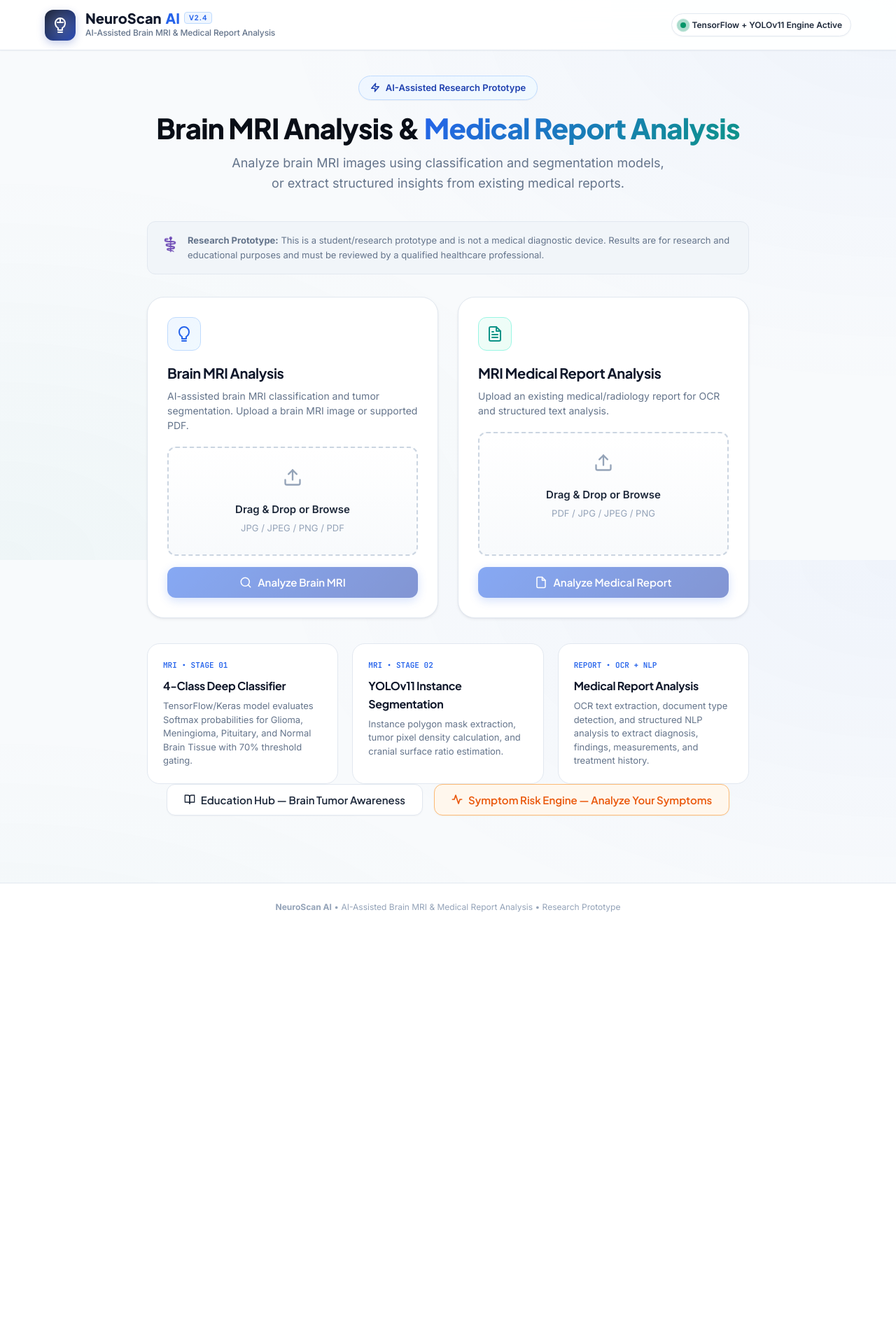
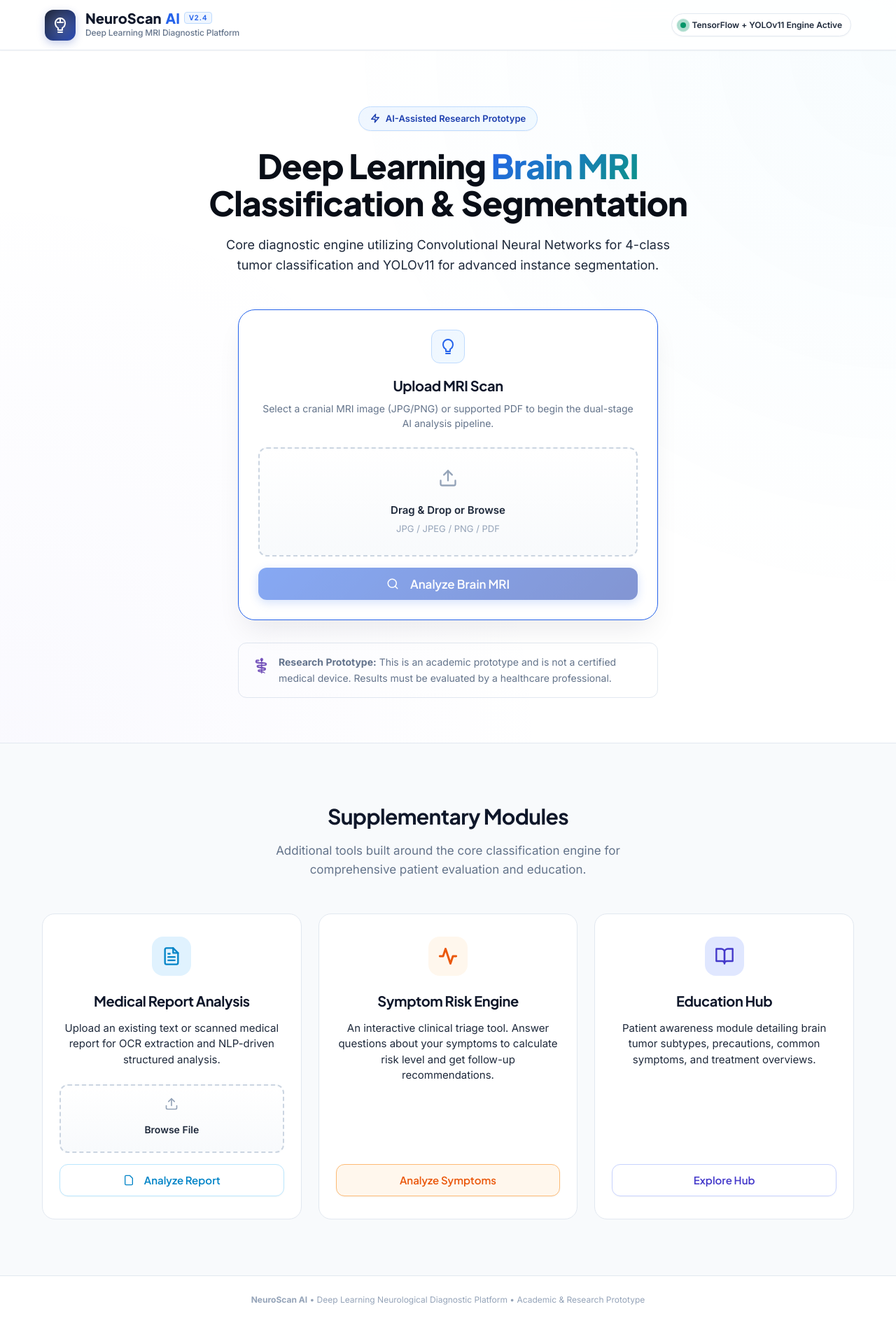
Before and after one commit to yashkesari/brain-tumor-flask, a Flask app: page / in a window 1280 px wide. Shown: the whole page at 70% size. Before the commit the page ends 1303 px from the top, so only its background shows below. Run offline with Flask 3, Linux system fonts and the light colour scheme.

Commit message:
style: redesign homepage to match architectural hierarchy
- Redesigned index.html to heavily emphasize MRI Classification and Segmentation (CNN + YOLO) as the primary hero module
- Moved Medical Report Analysis to the 'Supplementary Modules' section
- Consolidated Report Analysis, Symptom Risk Engine, and Education Hub into a structured 3-column add-on grid
- Enhanced visual aesthetics with a cleaner, highly professional UI layout

```diff
--- a/templates/index.html
+++ b/templates/index.html
@@ -12,6 +12,132 @@
 
     <!-- Stylesheet -->
     <link rel="stylesheet" href="{{ url_for('static', filename='style.css') }}">
+
+    <style>
+        .ns-hero-section {
+            background-color: var(--surface-white);
+            padding: 80px 0 64px 0;
+            border-bottom: 1px solid var(--slate-200);
+            position: relative;
+            overflow: hidden;
+        }
+
+        /* Subtle background pattern */
+        .ns-hero-section::before {
+            content: '';
+            position: absolute;
+            top: 0; left: 0; right: 0; bottom: 0;
+            background: radial-gradient(circle at top right, rgba(14, 165, 233, 0.03), transparent 50%),
+                        radial-gradient(circle at bottom left, rgba(79, 70, 229, 0.03), transparent 50%);
+            pointer-events: none;
+            z-index: 0;
+        }
+
+        .ns-hero-content {
+            position: relative;
+            z-index: 1;
+            text-align: center;
+            max-width: 800px;
+            margin: 0 auto 48px auto;
+        }
+
+        .ns-primary-form-wrapper {
+            max-width: 600px;
+            margin: 0 auto;
+            position: relative;
+            z-index: 1;
+        }
+
+        /* Elevate the primary form */
+        #ns-mri-form {
+            box-shadow: 0 20px 40px -12px rgba(15, 23, 42, 0.1);
+            border: 1px solid var(--primary-accent);
+            transform: translateY(0);
+            transition: transform 0.3s, box-shadow 0.3s;
+        }
+
+        #ns-mri-form:hover {
+            transform: translateY(-4px);
+            box-shadow: 0 24px 48px -12px rgba(15, 23, 42, 0.15);
+        }
+
+        .ns-addons-section {
+            padding: 80px 0;
+            background-color: var(--slate-50);
+        }
+
+        .ns-addons-grid {
+            display: grid;
+            grid-template-columns: repeat(3, 1fr);
+            gap: 24px;
+            margin-top: 48px;
+        }
+
+        @media (max-width: 1024px) {
+            .ns-addons-grid {
+                grid-template-columns: repeat(2, 1fr);
+            }
+        }
+        @media (max-width: 768px) {
+            .ns-addons-grid {
+                grid-template-columns: 1fr;
+            }
+        }
+
+        .ns-addon-card {
+            display: flex;
+            flex-direction: column;
+            background: var(--surface-white);
+            border: 1px solid var(--slate-200);
+            border-radius: var(--radius-lg);
+            padding: 32px 24px;
+            text-align: center;
+            height: 100%;
+            transition: all 0.2s;
+        }
+
+        .ns-addon-card:hover {
+            border-color: var(--slate-300);
+            box-shadow: 0 12px 24px -8px rgba(15, 23, 42, 0.05);
+        }
+
+        .ns-addon-card__icon {
+            width: 56px;
+            height: 56px;
+            border-radius: 16px;
+            display: flex;
+            align-items: center;
+            justify-content: center;
+            margin: 0 auto 20px auto;
+        }
+
+        .ns-addon-card__title {
+            font-size: 1.25rem;
+            font-weight: 700;
+            color: var(--navy-900);
+            margin-bottom: 12px;
+        }
+
+        .ns-addon-card__desc {
+            font-size: 0.9375rem;
+            color: var(--slate-600);
+            margin-bottom: 24px;
+            line-height: 1.5;
+            flex-grow: 1;
+        }
+
+        /* Specific Add-on colors */
+        .ns-addon--report .ns-addon-card__icon { background: #e0f2fe; color: #0284c7; }
+        .ns-addon--report .ns-btn { border-color: #bae6fd; color: #0284c7; width: 100%; justify-content: center; }
+
+        .ns-addon--symptom .ns-addon-card__icon { background: #fff7ed; color: #ea580c; }
+        .ns-addon--symptom .ns-btn { border-color: #fdba74; color: #ea580c; background: #fff7ed; width: 100%; justify-content: center; }
+        .ns-addon--symptom .ns-btn:hover { background: #ffedd5; }
+
+        .ns-addon--edu .ns-addon-card__icon { background: #e0e7ff; color: #4338ca; }
+        .ns-addon--edu .ns-btn { border-color: #c7d2fe; color: #4338ca; background: #e0e7ff; width: 100%; justify-content: center; }
+        .ns-addon--edu .ns-btn:hover { background: #d1d5db; /* overridden below */ background: #c7d2fe; }
+    </style>
 </head>
 
 <body>
@@ -35,7 +161,7 @@
                         NeuroScan <span>AI</span>
                         <span class="ns-brand__badge">v2.4</span>
                     </div>
-                    <span class="ns-brand__tagline">AI-Assisted Brain MRI &amp; Medical Report Analysis</span>
+                    <span class="ns-brand__tagline">Deep Learning MRI Diagnostic Platform</span>
                 </div>
             </a>
 
@@ -48,56 +174,46 @@
         </div>
     </header>
 
+    <main>
         <!-- ====================================================
-         MAIN CONTENT AREA
+             HERO / PRIMARY CORE: MRI CLASSIFICATION
              ==================================================== -->
-    <main class="ns-main">
-        <div class="ns-container ns-container--narrow">
+        <section class="ns-hero-section">
+            <div class="ns-container">
 
-            <!-- Hero Introduction -->
-            <section class="ns-hero">
-                <div class="ns-badge-pill">
+                <div class="ns-hero-content">
+                    <div class="ns-badge-pill" style="margin-bottom: 24px; display: inline-flex;">
                         <svg width="14" height="14" viewBox="0 0 24 24" fill="none" stroke="currentColor" stroke-width="2.5" stroke-linecap="round" stroke-linejoin="round">
                             <polygon points="13 2 3 14 12 14 11 22 21 10 12 10 13 2"></polygon>
                         </svg>
                         AI-Assisted Research Prototype
                     </div>
-                <h1 class="ns-hero__title">
-                    Brain MRI Analysis &amp; <span>Medical Report Analysis</span>
+
+                    <h1 class="ns-hero__title" style="font-size: 3rem; line-height: 1.1; margin-bottom: 20px;">
+                        Deep Learning <span>Brain MRI</span> Classification & Segmentation
                     </h1>
-                <p class="ns-hero__subtitle">
-                    Analyze brain MRI images using classification and segmentation models, or extract structured insights from existing medical reports.
+
+                    <p class="ns-hero__subtitle" style="font-size: 1.125rem; max-width: 640px; margin: 0 auto; color: var(--slate-600);">
+                        Core diagnostic engine utilizing Convolutional Neural Networks for 4-class tumor classification and YOLOv11 for advanced instance segmentation.
                     </p>
-            </section>
-
-            <!-- Research Prototype Disclaimer -->
-            <div class="ns-disclaimer-banner">
-                <div class="ns-disclaimer-banner__icon" aria-hidden="true">⚕️</div>
-                <div>
-                    <strong>Research Prototype:</strong> This is a student/research prototype and is not a medical diagnostic device. Results are for research and educational purposes and must be reviewed by a qualified healthcare professional.
-                </div>
                 </div>
 
-            <!-- ================================================
-                 TWO INDEPENDENT ANALYSIS MODULES
-                 ================================================ -->
-            <div class="ns-modules-grid">
-
+                <div class="ns-primary-form-wrapper">
                     <!-- ============================================
                          MODULE A: BRAIN MRI ANALYSIS
                          ============================================ -->
                     <form id="ns-mri-form" action="/predict" method="POST" enctype="multipart/form-data" class="ns-module-card">
 
-                    <div class="ns-module-card__icon ns-module-card__icon--mri" aria-hidden="true">
+                        <div class="ns-module-card__icon ns-module-card__icon--mri" aria-hidden="true" style="margin: 0 auto 16px auto;">
                             <svg width="24" height="24" viewBox="0 0 24 24" fill="none" stroke="currentColor" stroke-width="2" stroke-linecap="round" stroke-linejoin="round">
                                 <path d="M12 2a7 7 0 0 0-7 7c0 3 1.5 5.5 4 7v3h6v-3c2.5-1.5 4-4 4-7a7 7 0 0 0-7-7z"/>
                                 <path d="M9 22h6"/>
                             </svg>
                         </div>
 
-                    <h2 class="ns-module-card__title">Brain MRI Analysis</h2>
-                    <p class="ns-module-card__subtitle">
-                        AI-assisted brain MRI classification and tumor segmentation. Upload a brain MRI image or supported PDF.
+                        <h2 class="ns-module-card__title" style="text-align: center;">Upload MRI Scan</h2>
+                        <p class="ns-module-card__subtitle" style="text-align: center; margin-bottom: 24px;">
+                            Select a cranial MRI image (JPG/PNG) or supported PDF to begin the dual-stage AI analysis pipeline.
                         </p>
 
                         <!-- Upload Zone -->
@@ -139,22 +255,47 @@
                         </div>
 
                         <!-- Submit Button -->
-                    <button id="ns-mri-submit" type="submit" class="ns-btn ns-btn--primary" disabled style="width: 100%;">
-                        <svg width="18" height="18" viewBox="0 0 24 24" fill="none" stroke="currentColor" stroke-width="2" stroke-linecap="round" stroke-linejoin="round">
+                        <button id="ns-mri-submit" type="submit" class="ns-btn ns-btn--primary" disabled style="width: 100%; justify-content: center; font-size: 1.0625rem; padding: 12px 24px;">
+                            <svg width="18" height="18" viewBox="0 0 24 24" fill="none" stroke="currentColor" stroke-width="2" stroke-linecap="round" stroke-linejoin="round" style="margin-right: 8px;">
                                 <circle cx="11" cy="11" r="8"/><line x1="21" y1="21" x2="16.65" y2="16.65"/>
                             </svg>
                             Analyze Brain MRI
                         </button>
 
                     </form>
+                </div>
 
-                <!-- ============================================
-                     MODULE B: MRI MEDICAL REPORT ANALYSIS
-                     ============================================ -->
-                <form id="ns-report-form" action="/analyze-report" method="POST" enctype="multipart/form-data" class="ns-module-card">
+                <!-- Research Prototype Disclaimer -->
+                <div class="ns-disclaimer-banner" style="max-width: 600px; margin: 32px auto 0 auto; background: transparent; border: 1px solid var(--slate-200);">
+                    <div class="ns-disclaimer-banner__icon" aria-hidden="true">⚕️</div>
+                    <div style="font-size: 0.875rem;">
+                        <strong>Research Prototype:</strong> This is an academic prototype and is not a certified medical device. Results must be evaluated by a healthcare professional.
+                    </div>
+                </div>
 
-                    <div class="ns-module-card__icon ns-module-card__icon--report" aria-hidden="true">
-                        <svg width="24" height="24" viewBox="0 0 24 24" fill="none" stroke="currentColor" stroke-width="2" stroke-linecap="round" stroke-linejoin="round">
+            </div>
+        </section>
+
+
+        <!-- ====================================================
+             SECONDARY MODULES: ADD-ONS
+             ==================================================== -->
+        <section class="ns-addons-section">
+            <div class="ns-container">
+
+                <div style="text-align: center; margin-bottom: 24px;">
+                    <h2 style="font-size: 1.875rem; font-weight: 700; color: var(--navy-900); margin-bottom: 12px;">Supplementary Modules</h2>
+                    <p style="font-size: 1.0625rem; color: var(--slate-500); max-width: 600px; margin: 0 auto;">
+                        Additional tools built around the core classification engine for comprehensive patient evaluation and education.
+                    </p>
+                </div>
+
+                <div class="ns-addons-grid">
+
+                    <!-- ADDON 1: REPORT ANALYSIS (FORM) -->
+                    <form id="ns-report-form" action="/analyze-report" method="POST" enctype="multipart/form-data" class="ns-addon-card ns-addon--report" style="margin: 0;">
+                        <div class="ns-addon-card__icon" aria-hidden="true">
+                            <svg width="28" height="28" viewBox="0 0 24 24" fill="none" stroke="currentColor" stroke-width="2" stroke-linecap="round" stroke-linejoin="round">
                                 <path d="M14 2H6a2 2 0 0 0-2 2v16a2 2 0 0 0 2 2h12a2 2 0 0 0 2-2V8z"/>
                                 <polyline points="14 2 14 8 20 8"/>
                                 <line x1="16" y1="13" x2="8" y2="13"/>
@@ -162,14 +303,13 @@
                                 <polyline points="10 9 9 9 8 9"/>
                             </svg>
                         </div>
-
-                    <h2 class="ns-module-card__title">MRI Medical Report Analysis</h2>
-                    <p class="ns-module-card__subtitle">
-                        Upload an existing medical/radiology report for OCR and structured text analysis.
+                        <h3 class="ns-addon-card__title">Medical Report Analysis</h3>
+                        <p class="ns-addon-card__desc">
+                            Upload an existing text or scanned medical report for OCR extraction and NLP-driven structured analysis.
                         </p>
 
                         <!-- Upload Zone -->
-                    <div id="ns-report-upload-zone" class="ns-module-upload-zone" role="button" tabindex="0" aria-label="Upload Medical Report">
+                        <div id="ns-report-upload-zone" class="ns-module-upload-zone" role="button" tabindex="0" aria-label="Upload Medical Report" style="padding: 16px; margin-bottom: 16px;">
                             <input
                                 id="report-file-input"
                                 class="ns-module-upload-zone__input"
@@ -179,19 +319,18 @@
                                 required
                                 aria-label="Select Report File"
                             >
-                        <div class="ns-module-upload-zone__icon" aria-hidden="true">
-                            <svg width="28" height="28" viewBox="0 0 24 24" fill="none" stroke="currentColor" stroke-width="2" stroke-linecap="round" stroke-linejoin="round">
+                            <div class="ns-module-upload-zone__icon" aria-hidden="true" style="margin-bottom: 8px;">
+                                <svg width="20" height="20" viewBox="0 0 24 24" fill="none" stroke="currentColor" stroke-width="2" stroke-linecap="round" stroke-linejoin="round">
                                     <path d="M21 15v4a2 2 0 0 1-2 2H5a2 2 0 0 1-2-2v-4"/>
                                     <polyline points="17 8 12 3 7 8"/>
                                     <line x1="12" y1="3" x2="12" y2="15"/>
                                 </svg>
                             </div>
-                        <div class="ns-module-upload-zone__text">Drag &amp; Drop or Browse</div>
-                        <div class="ns-module-upload-zone__hint">PDF / JPG / JPEG / PNG</div>
+                            <div class="ns-module-upload-zone__text" style="font-size: 0.875rem;">Browse File</div>
                         </div>
 
                         <!-- File Info -->
-                    <div id="ns-report-file-info" class="ns-module-file-info">
+                        <div id="ns-report-file-info" class="ns-module-file-info" style="margin-bottom: 16px;">
                             <span id="ns-report-filename" class="ns-module-file-info__name"></span>
                             <span id="ns-report-filesize" class="ns-module-file-info__size"></span>
                             <button id="ns-report-remove" type="button" class="ns-module-file-info__remove" aria-label="Remove file">
@@ -201,80 +340,61 @@
                             </button>
                         </div>
 
-                    <!-- Submit Button -->
-                    <button id="ns-report-submit" type="submit" class="ns-btn ns-btn--primary" disabled style="width: 100%;">
-                        <svg width="18" height="18" viewBox="0 0 24 24" fill="none" stroke="currentColor" stroke-width="2" stroke-linecap="round" stroke-linejoin="round">
+                        <button id="ns-report-submit" type="submit" class="ns-btn ns-btn--secondary" disabled>
+                            <svg width="16" height="16" viewBox="0 0 24 24" fill="none" stroke="currentColor" stroke-width="2" stroke-linecap="round" stroke-linejoin="round" style="margin-right: 6px;">
                                 <path d="M14 2H6a2 2 0 0 0-2 2v16a2 2 0 0 0 2 2h12a2 2 0 0 0 2-2V8z"/>
-                            <polyline points="14 2 14 8 20 8"/>
                             </svg>
-                        Analyze Medical Report
+                            Analyze Report
                         </button>
-
                     </form>
 
+                    <!-- ADDON 2: SYMPTOM RISK ENGINE -->
+                    <div class="ns-addon-card ns-addon--symptom">
+                        <div class="ns-addon-card__icon" aria-hidden="true">
+                            <svg width="28" height="28" viewBox="0 0 24 24" fill="none" stroke="currentColor" stroke-width="2.5" stroke-linecap="round" stroke-linejoin="round">
+                                <path d="M22 12h-4l-3 9L9 3l-3 9H2"></path>
+                            </svg>
+                        </div>
+                        <h3 class="ns-addon-card__title">Symptom Risk Engine</h3>
+                        <p class="ns-addon-card__desc">
+                            An interactive clinical triage tool. Answer questions about your symptoms to calculate risk level and get follow-up recommendations.
+                        </p>
+                        <a href="/symptoms" class="ns-btn ns-btn--secondary">
+                            Analyze Symptoms
+                        </a>
                     </div>
 
-            <!-- ================================================
-                 AI ARCHITECTURE & PIPELINE OVERVIEW
-                 ================================================ -->
-            <div class="ns-features-grid">
-
-                <div class="ns-feature-card">
-                    <span class="ns-feature-card__tag">MRI • Stage 01</span>
-                    <h3 class="ns-feature-card__title">4-Class Deep Classifier</h3>
-                    <p class="ns-feature-card__desc">
-                        TensorFlow/Keras model evaluates Softmax probabilities for Glioma, Meningioma, Pituitary, and Normal Brain Tissue with 70% threshold gating.
-                    </p>
-                </div>
-
-                <div class="ns-feature-card">
-                    <span class="ns-feature-card__tag">MRI • Stage 02</span>
-                    <h3 class="ns-feature-card__title">YOLOv11 Instance Segmentation</h3>
-                    <p class="ns-feature-card__desc">
-                        Instance polygon mask extraction, tumor pixel density calculation, and cranial surface ratio estimation.
-                    </p>
-                </div>
-
-                <div class="ns-feature-card">
-                    <span class="ns-feature-card__tag">Report • OCR + NLP</span>
-                    <h3 class="ns-feature-card__title">Medical Report Analysis</h3>
-                    <p class="ns-feature-card__desc">
-                        OCR text extraction, document type detection, and structured NLP analysis to extract diagnosis, findings, measurements, and treatment history.
-                    </p>
-                </div>
-
-            </div>
-
-            <!-- Additional Features Links -->
-            <div style="display: flex; justify-content: center; gap: 16px; flex-wrap: wrap; margin-bottom: 32px;">
-                <a href="/education" class="ns-btn ns-btn--secondary">
-                    <svg width="16" height="16" viewBox="0 0 24 24" fill="none" stroke="currentColor" stroke-width="2" stroke-linecap="round" stroke-linejoin="round">
+                    <!-- ADDON 3: EDUCATION HUB -->
+                    <div class="ns-addon-card ns-addon--edu">
+                        <div class="ns-addon-card__icon" aria-hidden="true">
+                            <svg width="28" height="28" viewBox="0 0 24 24" fill="none" stroke="currentColor" stroke-width="2" stroke-linecap="round" stroke-linejoin="round">
                                 <path d="M2 3h6a4 4 0 0 1 4 4v14a3 3 0 0 0-3-3H2z"/>
                                 <path d="M22 3h-6a4 4 0 0 0-4 4v14a3 3 0 0 1 3-3h7z"/>
                             </svg>
-                    Education Hub — Brain Tumor Awareness
-                </a>
-                <a href="/symptoms" class="ns-btn ns-btn--secondary" style="color: #ea580c; border-color: #fdba74; background: #fff7ed;">
-                    <svg width="16" height="16" viewBox="0 0 24 24" fill="none" stroke="currentColor" stroke-width="2.5" stroke-linecap="round" stroke-linejoin="round">
-                        <path d="M22 12h-4l-3 9L9 3l-3 9H2"></path>
-                    </svg>
-                    Symptom Risk Engine — Analyze Your Symptoms
+                        </div>
+                        <h3 class="ns-addon-card__title">Education Hub</h3>
+                        <p class="ns-addon-card__desc">
+                            Patient awareness module detailing brain tumor subtypes, precautions, common symptoms, and treatment overviews.
+                        </p>
+                        <a href="/education" class="ns-btn ns-btn--secondary" style="background: transparent;">
+                            Explore Hub
                         </a>
                     </div>
 
                 </div>
+            </div>
+        </section>
+
     </main>
 
     <!-- ====================================================
          DIAGNOSTIC LOADING HUD (Processing Modal)
          ==================================================== -->
     <div id="ns-loading-hud" class="ns-loading-hud" role="alert" aria-live="assertive">
-        <div class="ns-radar-spinner" aria-hidden="true"></div>
-        <div style="text-align: center;">
-            <div class="ns-loading-title">NeuroScan Processing</div>
-            <p id="ns-loading-step-text" class="ns-loading-steps">
-                Processing your file...
-            </p>
+        <div class="ns-loading-hud__box">
+            <div class="ns-loading-hud__spinner"></div>
+            <div id="ns-loading-text" class="ns-loading-hud__text">Initializing AI Model...</div>
+            <div class="ns-loading-hud__subtext">This process may take 5-15 seconds.</div>
         </div>
     </div>
 
@@ -283,7 +403,7 @@
          ==================================================== -->
     <footer class="ns-footer">
         <div class="ns-container">
-            <strong>NeuroScan AI</strong> &bull; AI-Assisted Brain MRI &amp; Medical Report Analysis &bull; Research Prototype
+            <strong>NeuroScan AI</strong> &bull; Deep Learning Neurological Diagnostic Platform &bull; Academic &amp; Research Prototype
         </div>
     </footer>
 
```
Lines whose indentation alone changed are shown as unchanged.
